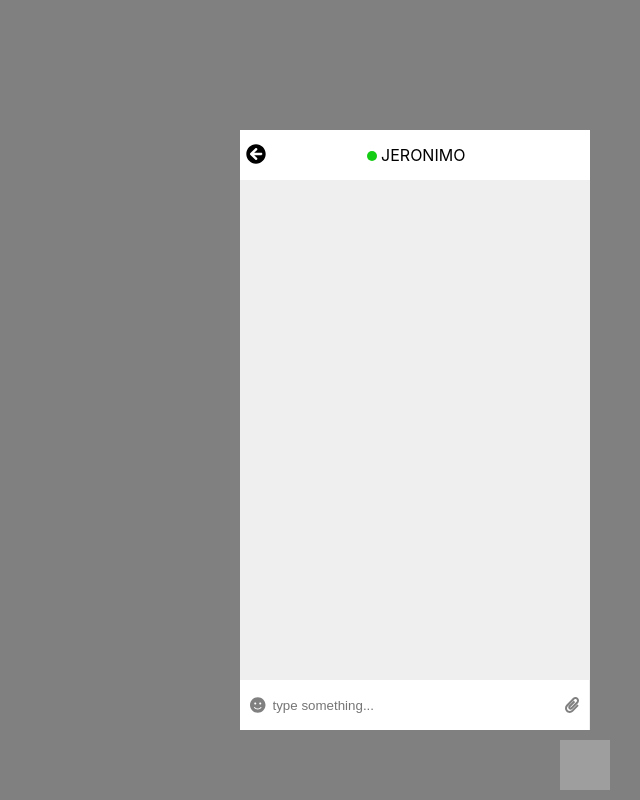
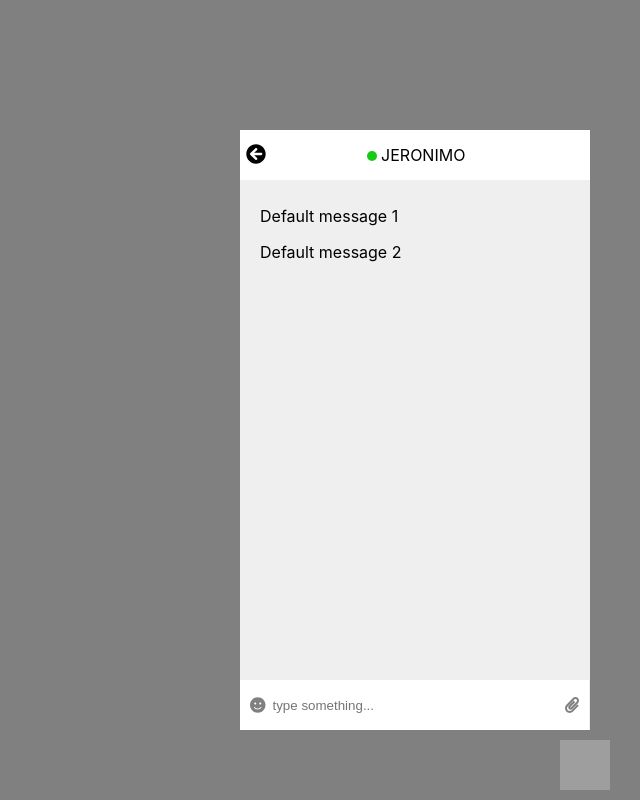
Before and after one commit to Mariusz261999/tuaZadanie, a React (Create React App) app in the folder first_chat/: page / in a window 1280 px wide. Both pictures are taken after a click on the picture 1225 px from the left and 765 px from the top of the page. Shown: the whole page, without its empty margins (640-1280 px from the left). Built offline with nearby package versions, Linux system fonts and the light colour scheme; grey boxes are pictures that could not be loaded.

Commit message:
messages with key

```diff
--- a/first_chat/src/components/ChatView.js
+++ b/first_chat/src/components/ChatView.js
@@ -4,18 +4,37 @@ import { faSmile, faPaperclip, faArrowCircleLeft } from '@fortawesome/free-solid
 
 
 const ChatView = props =>{
-    let [state, setState] = React.useState("");
+    const [messages, setMessage] = React.useState({messages:[
+        {
+          id:1,
+          text:'Default message 1',
+        },
+        {
+          id:2,
+          text:'Default message 2',
+        },
+      ]});
+
+      const addTask=(text)=>{
+        const task={
+            id: messages.messages.length +1,
+            text:text,
+        }
+        setMessage(prevState=>({
+          messages: [...prevState.messages, task]
+        }))
+      }
 
     function handleKeyPress(e){
         if(e.key === 'Enter'){
             const newMessage = e.target.value;
-            setState(prev => [...prev, newMessage]);
-             e.target.value="";
+            addTask(newMessage)
+            e.target.value="";
         }
     }
-    const texts = [...state].map(text=>(
-        <div>
-            <p>{text}</p>
+    const texts = [...messages.messages].map(task=>(
+        <div key={task.id}>
+            <p>{task.text}</p>
         </div>
     ));
 
@@ -26,7 +45,7 @@ const ChatView = props =>{
                 <button onClick={props.onClick}> <FontAwesomeIcon icon={faArrowCircleLeft}/></button>
                 <p><span></span> JERONIMO</p>
             </div>
-            <div className="center">{texts}</div>
+            <div className="center"><div key={texts.id}>{texts}</div></div>
             <div className="downBar">
                 <FontAwesomeIcon icon={faSmile} style={{color:  "grey"} }/>
                 <input type="text" className="message" placeholder="type something..." onKeyPress={handleKeyPress}/>
```
